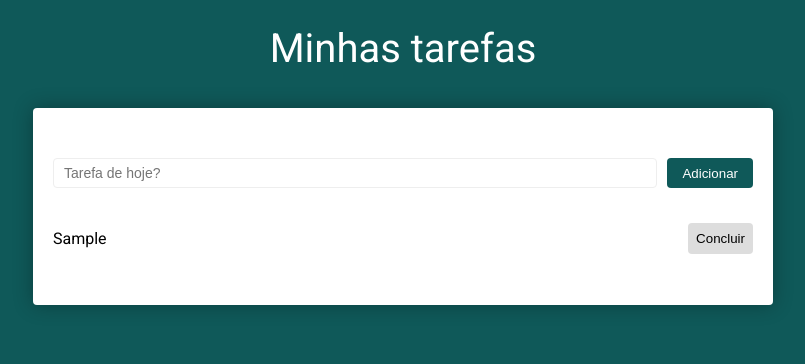
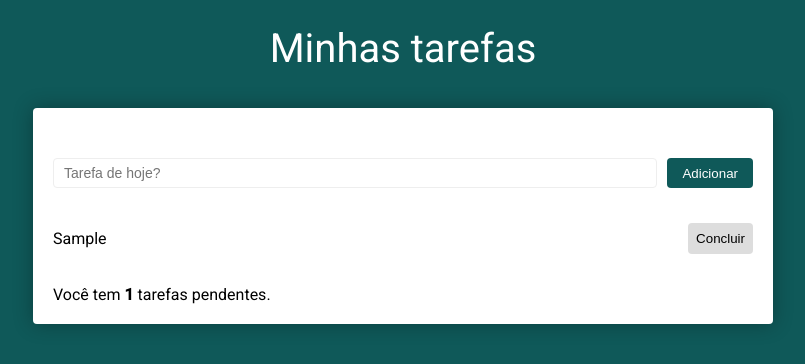
Before and after one commit to wen-dell/tarefas, a Vue app: page / in a window 1280 px wide. Both pictures are taken after typing "Sample" into the empty fields and a click on the button "Adicionar". Shown: the top 364 px of the page, without its empty margins (237-1042 px from the left). Built offline with nearby package versions, Linux system fonts and the light colour scheme.

Commit message:
add custom style if there are more than 4 tasks

```diff
--- a/src/components/Task.vue
+++ b/src/components/Task.vue
@@ -10,6 +10,10 @@
         </form>
 
         <Item :lista="tarefas" :delete="deleteTask"/>
+
+        <span :class="{pend: pendente}" v-show="tarefas.length > 0">
+            Você tem <strong>{{tarefas.length}}</strong> tarefas pendentes.
+        </span>
 
     </div>
 </template>
@@ -26,6 +30,7 @@
         return {
             tarefa: '',
             tarefas: [],
+            pendente: false
         }
     },
     methods: {
@@ -53,6 +58,9 @@
         tarefas: {
             deep: true,
             handler() {
+                if (this.tarefas.length > 4) {
+                    this.pendente = true;
+                }
                 localStorage.setItem('tasks', JSON.stringify(this.tarefas));
             }
         }
@@ -101,4 +109,8 @@
         font-size: 14px;
         outline: none;
     }
+
+    .pend {
+        color: #ff0000;
+    }
 </style>
```
